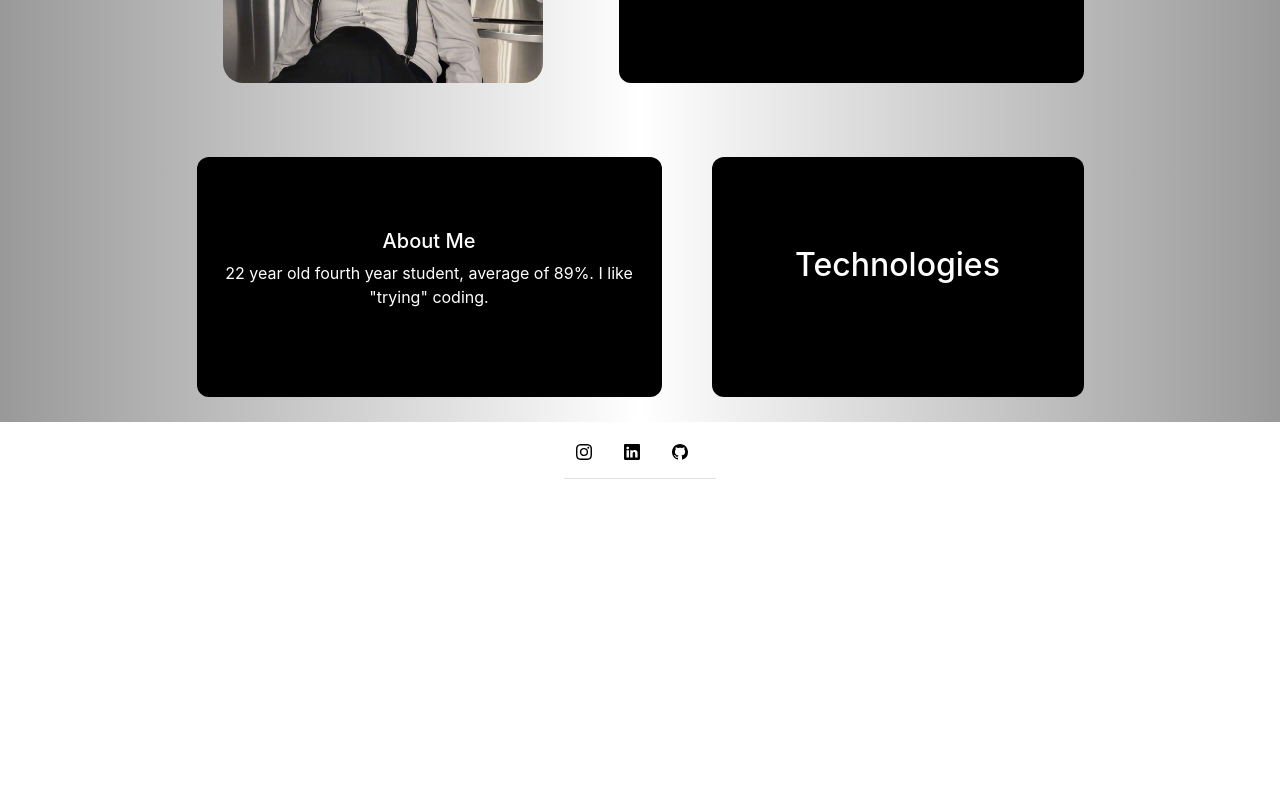
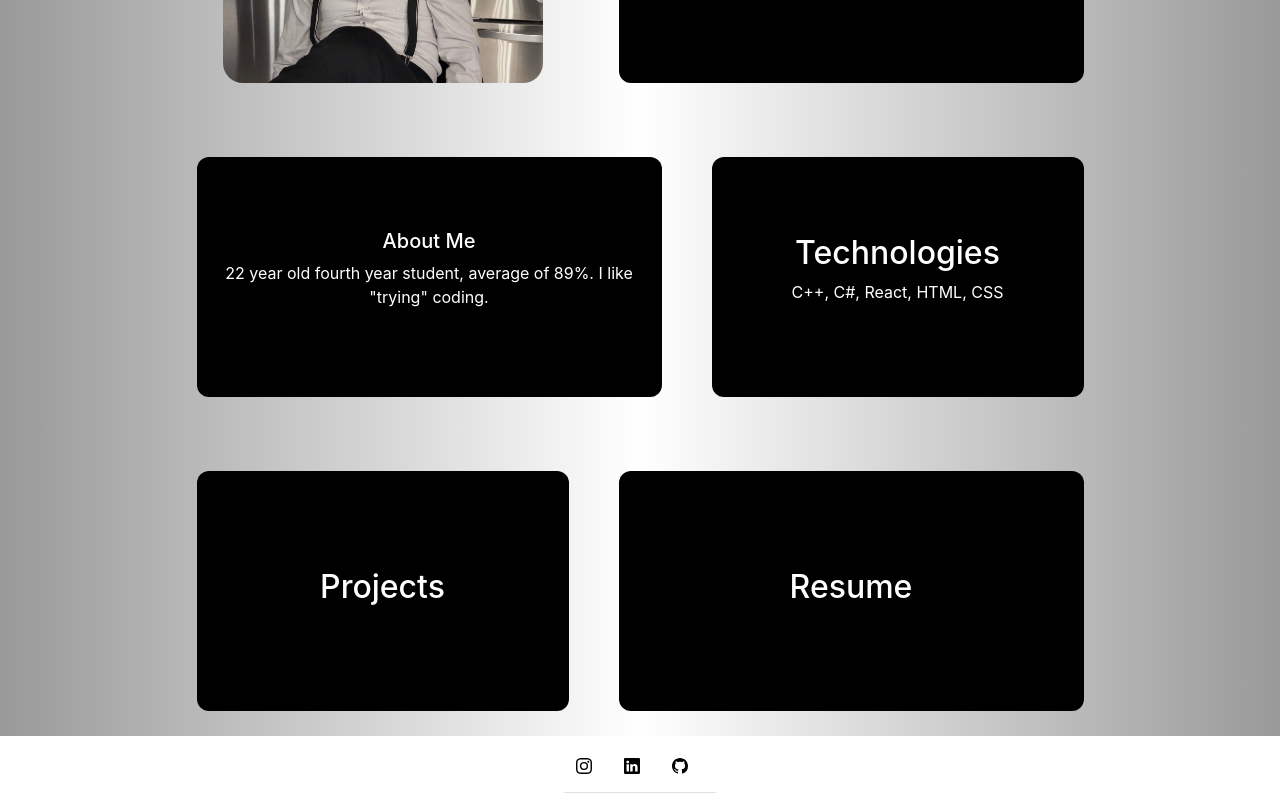
Before and after one commit to bhorvy/PersonalWebsite, a React (Create React App) app: page / in a window 1280 px wide. Shown: the part 336-1136 px from the top of the page. Before the commit the page ends 822 px from the top, so only its background shows below. Built offline with nearby package versions, Linux system fonts and the light colour scheme.

Commit message:
Added about me. Added onclick functionality for divs

```diff
--- a/src/App.css
+++ b/src/App.css
@@ -47,6 +47,13 @@ header {
 }
 
 .div-style-2 {
+  background-color: black;
+  margin: 25px;
+  color: white;
+  border-radius: 12px;
+}
+
+.div-style-3 {
   background-color: transparent;
   margin: 25px;
   color: white;
--- a/src/components/MainPage.jsx
+++ b/src/components/MainPage.jsx
@@ -3,10 +3,10 @@ export default function MainPage() {
         <div className="col parent-div">
             <div className="container text-center" style={{ minHeight: '40vh', display: 'flex', alignItems: 'center', justifyContent: 'center' }}>
                 <div className="row w-100 align-items-center justify-content-center">
-                    <div className="col-lg-4 d-flex justify-content-center align-items-center div-style-2" style={{ maxHeight: '40vh' }}>
+                    <div className="col-lg-4 d-flex justify-content-center align-items-center div-style-3" style={{ maxHeight: '40vh' }}>
                         <img className="me" src="../me.jpg" alt="me :)" style={{ maxHeight: '40vh', minHeight: '40vh', minWidth: '40vh' }}/>
                     </div>
-                    <div className="col-lg-5 d-flex flex-column align-items-center justify-content-center text-center div-style" style={{ minHeight: '40vh' }}>
+                    <div className="col-lg-5 d-flex flex-column align-items-center justify-content-center text-center div-style-2" style={{ minHeight: '40vh', minWidth: '40vh'  }}>
                         <h2>Hello, I'm Brennan.</h2>
                         <p className="main-p">Computer Science Student at the University of Regina</p>
                         <p className="main-p">Currently: Work Term with SGI 🚗</p>
@@ -15,13 +15,27 @@ export default function MainPage() {
             </div>
             <div className="container text-center mt-4" style={{ display: 'flex', alignItems: 'center', justifyContent: 'center' }}>
                 <div className="row w-100 align-items-center justify-content-center">
-                    <div className="col-lg-5 d-flex flex-column align-items-center justify-content-center text-center div-style" style={{ minHeight: '30vh' }}>
+                    <div className="col-lg-5 d-flex flex-column align-items-center justify-content-center text-center div-style" style={{ minHeight: '30vh' ,minWidth: '40vh' }}
+                    onClick={()=> window.location.href ="AboutMe"}>
                         <h5>About Me</h5>
                         <p>22 year old fourth year student, average of 89%. I like "trying" coding. </p>
                     </div>
-                    <div className="col-lg-4 d-flex flex-column align-items-center justify-content-center text-center div-style" style={{ minHeight: '30vh' }}>
+                    <div className="col-lg-4 d-flex flex-column align-items-center justify-content-center text-center div-style-2" style={{ minHeight: '30vh', minWidth: '40vh' }}>
                         <h2>Technologies</h2>
-                        <p className="main-p"></p>
+                           <p className="main-p">C++, C#, React, HTML, CSS</p>
+                    </div>
+                </div>
+            </div>
+             <div className="container text-center mt-4" style={{ display: 'flex', alignItems: 'center', justifyContent: 'center' }}>
+                <div className="row w-100 align-items-center justify-content-center">
+
+                    <div className="col-lg-4 d-flex flex-column align-items-center justify-content-center text-center div-style" style={{ minHeight: '30vh', minWidth: '40vh' }}
+                    onClick= {() => window.location.href ="projects"}>
+                        <h2>Projects</h2>
+                    </div>
+                     <div className="col-lg-5 d-flex flex-column align-items-center justify-content-center text-center div-style" style={{ minHeight: '30vh', minWidth: '40vh' }}
+                     onClick={() => window.open("../../Resume.pdf")}>
+                         <h2>Resume</h2>
                     </div>
                 </div>
             </div>
```
Also changed, not shown: src/components/AboutMe.jsx (added, +9 -0 lines).
